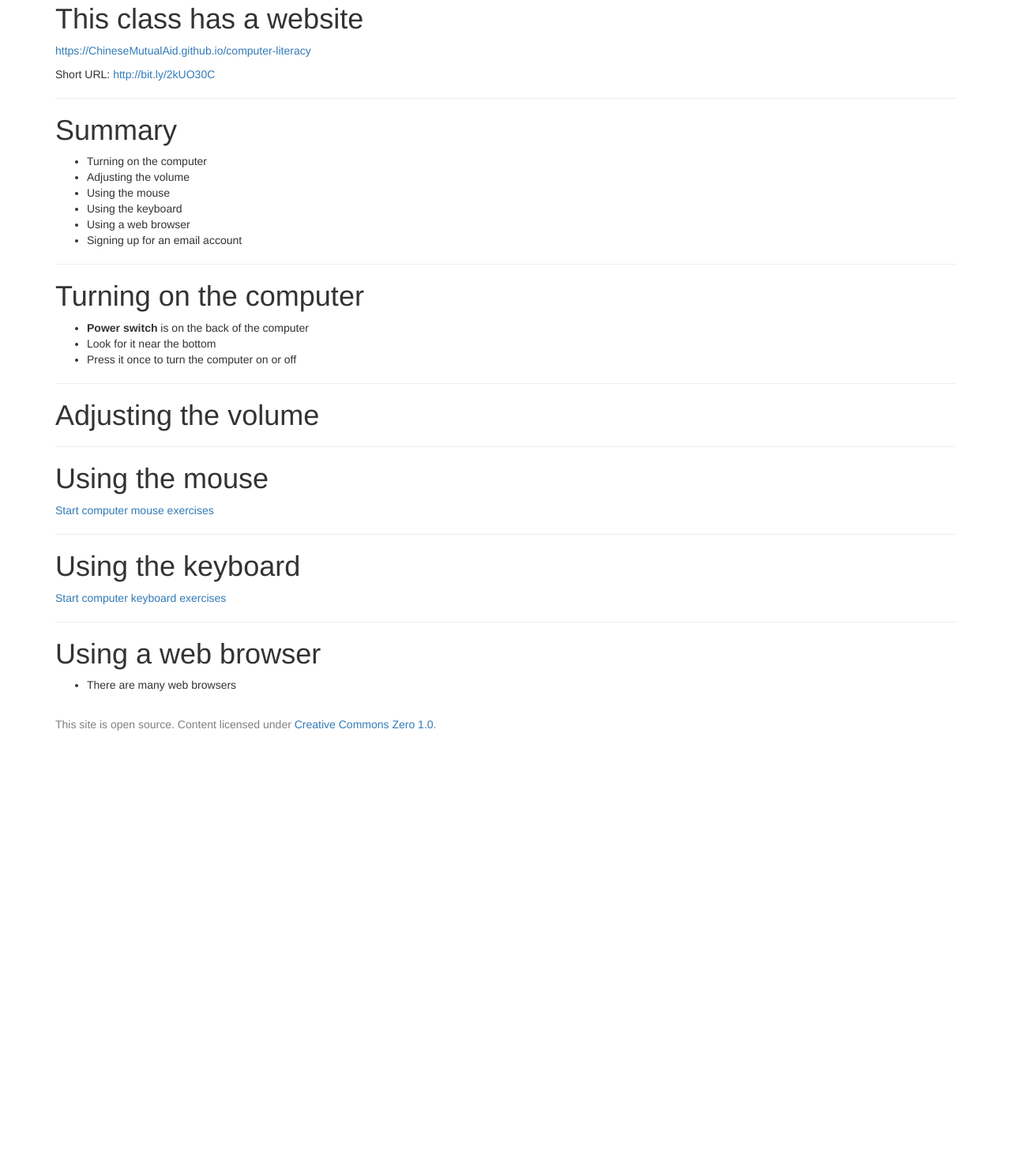
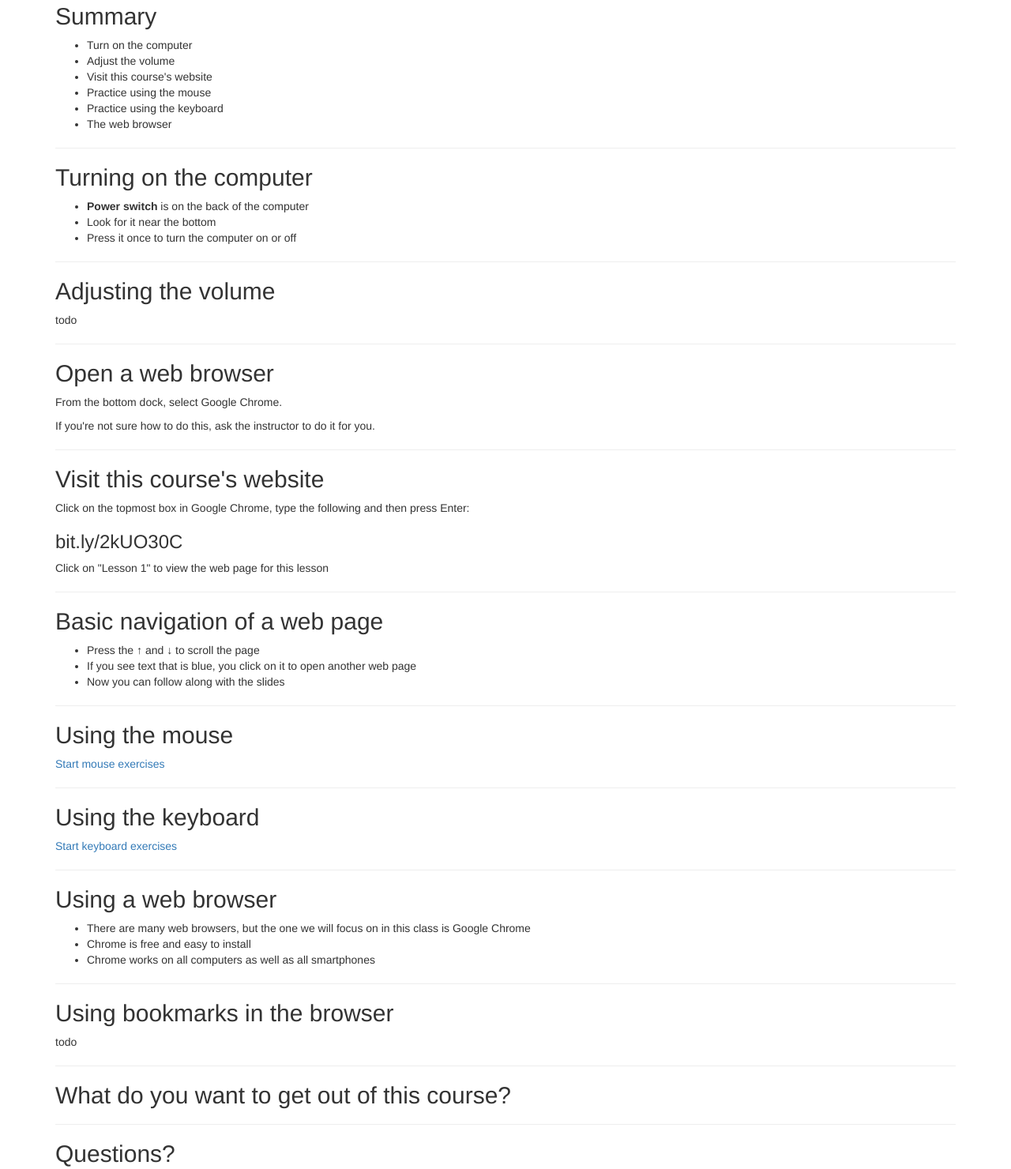
Before and after one commit to ChineseMutualAid/computer-literacy-2017, a plain HTML site: page lesson-1/index.html in a window 1280 px wide. Shown: the part 158-1638 px from the top of the page at 79% size. Before the commit the page ends 1105 px from the top, so only its background shows below. Drawn offline with nearby package versions, Linux system fonts and the light colour scheme; files that its build step writes are made by us from their sources.

Commit message:
Update documentation

```diff
--- a/lesson-1/index.html
+++ b/lesson-1/index.html
@@ -36,28 +36,20 @@
 
 <hr />
 
-<h1>This class has a website</h1>
-
-<p><a href="https://ChineseMutualAid.github.io/computer-literacy">https://ChineseMutualAid.github.io/computer-literacy</a></p>
-
-<p>Short URL: <a href="http://bit.ly/2kUO30C">http://bit.ly/2kUO30C</a></p>
-
-<hr />
-
-<h1>Summary</h1>
+<h2>Summary</h2>
 
 <ul>
-<li>Turning on the computer</li>
-<li>Adjusting the volume</li>
-<li>Using the mouse</li>
-<li>Using the keyboard</li>
-<li>Using a web browser</li>
-<li>Signing up for an email account</li>
+<li>Turn on the computer</li>
+<li>Adjust the volume</li>
+<li>Visit this course's website</li>
+<li>Practice using the mouse</li>
+<li>Practice using the keyboard</li>
+<li>The web browser</li>
 </ul>
 
 <hr />
 
-<h1>Turning on the computer</h1>
+<h2>Turning on the computer</h2>
 
 <ul>
 <li><strong>Power switch</strong> is on the back of the computer</li>
@@ -67,27 +59,73 @@
 
 <hr />
 
-<h1>Adjusting the volume</h1>
+<h2>Adjusting the volume</h2>
+
+<p>todo</p>
 
 <hr />
 
-<h1>Using the mouse</h1>
+<h2>Open a web browser</h2>
 
-<p><a href="http://www.seniornet.org/howto/mouseexercises/placemouse1.html">Start computer mouse exercises</a></p>
+<p>From the bottom dock, select Google Chrome.</p>
+
+<p>If you're not sure how to do this, ask the instructor to do it for you.</p>
 
 <hr />
 
-<h1>Using the keyboard</h1>
+<h2>Visit this course's website</h2>
 
-<p><a href="http://www.bbc.co.uk/guides/z3c6tfr">Start computer keyboard exercises</a></p>
+<p>Click on the topmost box in Google Chrome, type the following and then press Enter:</p>
+
+<h3>bit.ly/2kUO30C</h3>
+
+<p>Click on "Lesson 1" to view the web page for this lesson</p>
 
 <hr />
 
-<h1>Using a web browser</h1>
+<h2>Basic navigation of a web page</h2>
 
 <ul>
-<li>There are many web browsers</li>
+<li>Press the ↑ and ↓ to scroll the page</li>
+<li>If you see text that is blue, you click on it to open another web page</li>
+<li>Now you can follow along with the slides</li>
 </ul>
+
+<hr />
+
+<h2>Using the mouse</h2>
+
+<p><a href="http://www.seniornet.org/howto/mouseexercises/placemouse1.html">Start mouse exercises</a></p>
+
+<hr />
+
+<h2>Using the keyboard</h2>
+
+<p><a href="http://www.bbc.co.uk/guides/z3c6tfr">Start keyboard exercises</a></p>
+
+<hr />
+
+<h2>Using a web browser</h2>
+
+<ul>
+<li>There are many web browsers, but the one we will focus on in this class is Google Chrome</li>
+<li>Chrome is free and easy to install</li>
+<li>Chrome works on all computers as well as all smartphones</li>
+</ul>
+
+<hr />
+
+<h2>Using bookmarks in the browser</h2>
+
+<p>todo</p>
+
+<hr />
+
+<h2>What do you want to get out of this course?</h2>
+
+<hr />
+
+<h2>Questions?</h2>
 
 
 </main>
```
Also changed, not shown: lesson-1/slides/index.html (+61 -18 lines).
